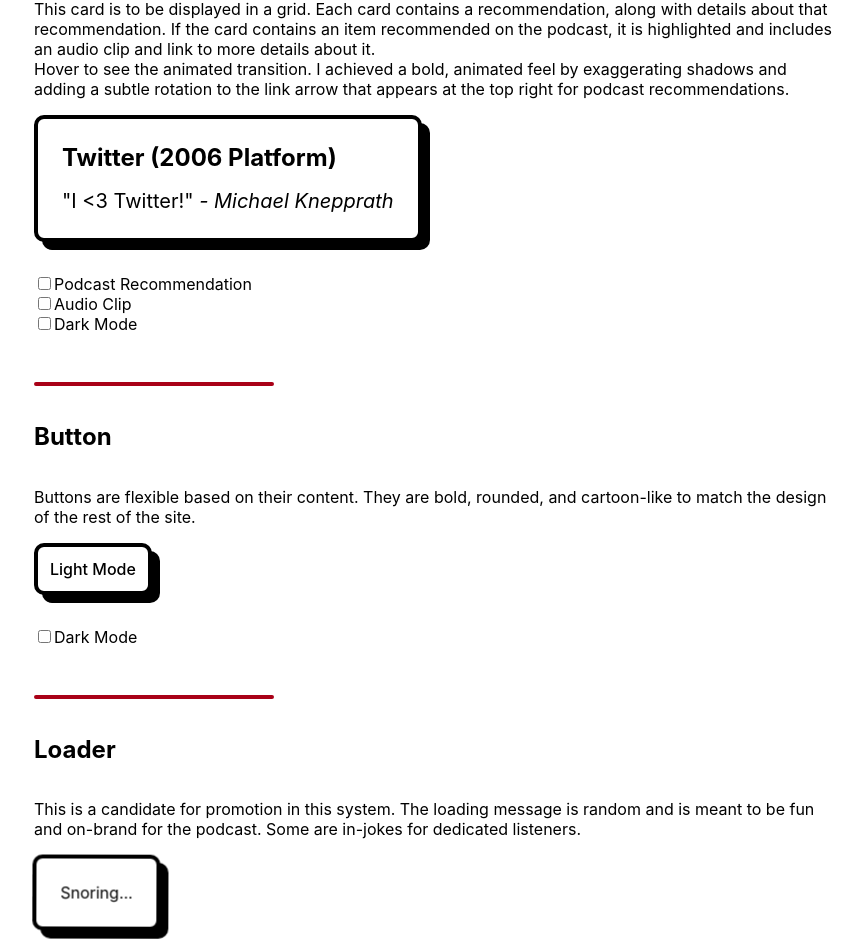
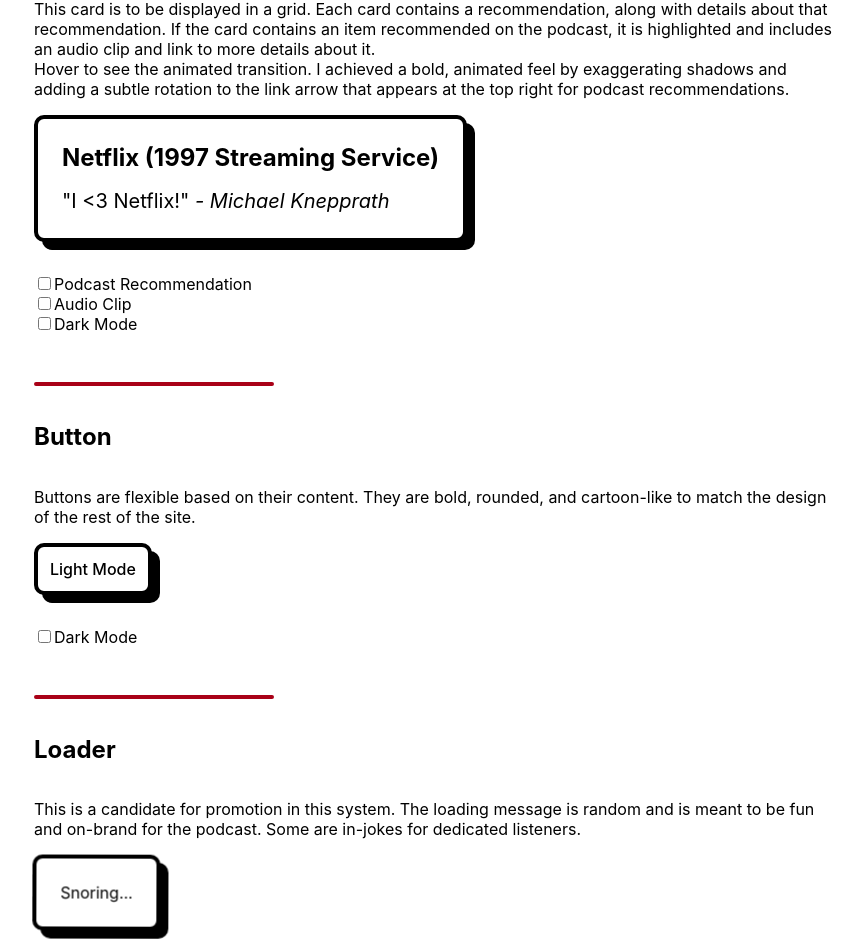
Before and after one commit to mknepprath/culturally-irrelevant, a Next.js app: page /guidebook in a window 1280 px wide. Shown: the part 770-1713 px from the top of the page, without its empty margins (206-1068 px from the left). Built offline with nearby package versions, Linux system fonts and the light colour scheme.

Commit message:
Update guidebook

```diff
--- a/components/guidebook/card.js
+++ b/components/guidebook/card.js
@@ -25,13 +25,13 @@
       <Card
         clip={hasClip ? "/blip-theme.mp3" : null}
         isDarkMode={isDarkMode}
-        medium="Platform"
-        message="I <3 Twitter!"
+        medium="Streaming Service"
+        message="I <3 Netflix!"
         name="Michael Knepprath"
         isOfficial={isOfficial}
-        recommendation="Twitter"
-        url={isOfficial ? "https://twitter.com/mknepprath" : null}
-        year="2006"
+        recommendation="Netflix"
+        url={isOfficial ? "https://mknepprath.com" : null}
+        year="1997"
       />
 
       <form
```
